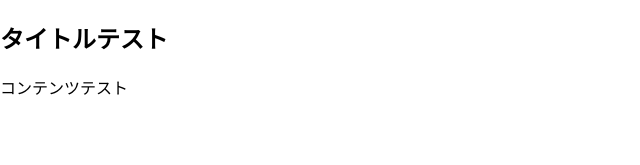
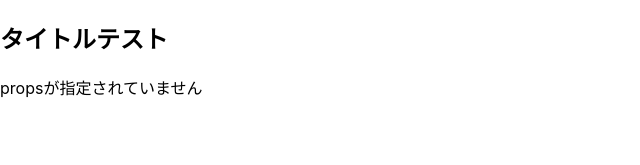
Before and after one commit to tsuchiya-kai/react_study, a React (Create React App) app: page / in a window 1280 px wide. Shown: the top 165 px of the page, without its empty margins (0-640 px from the left). Built offline with nearby package versions, Linux system fonts and the light colour scheme.

Commit message:
コンポーネントの挙動テスト

```diff
--- a/src/App.js
+++ b/src/App.js
@@ -7,7 +7,7 @@ function App() {
     <div>
       <TestComponent
         title={"タイトルテスト"}
-        content={"コンテンツテスト"}
+        // content={"コンテンツテスト"}
       ></TestComponent>
     </div>
   );
--- a/src/component/TestComponent.jsx
+++ b/src/component/TestComponent.jsx
@@ -2,7 +2,7 @@ const TestComponent = (props) => {
   return (
     <div>
       <h2>{props.title}</h2>
-      <p>{props.content}</p>
+      <p>{props.content ?? "propsが指定されていません"}</p>
     </div>
   );
 };
```
